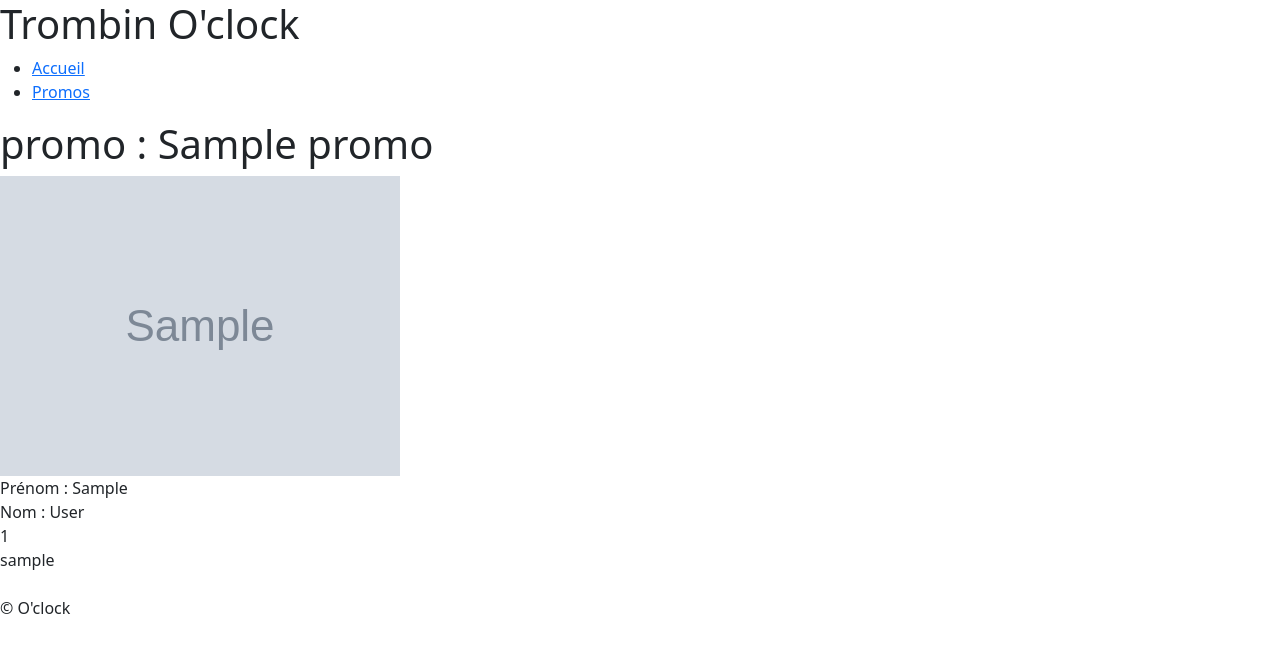
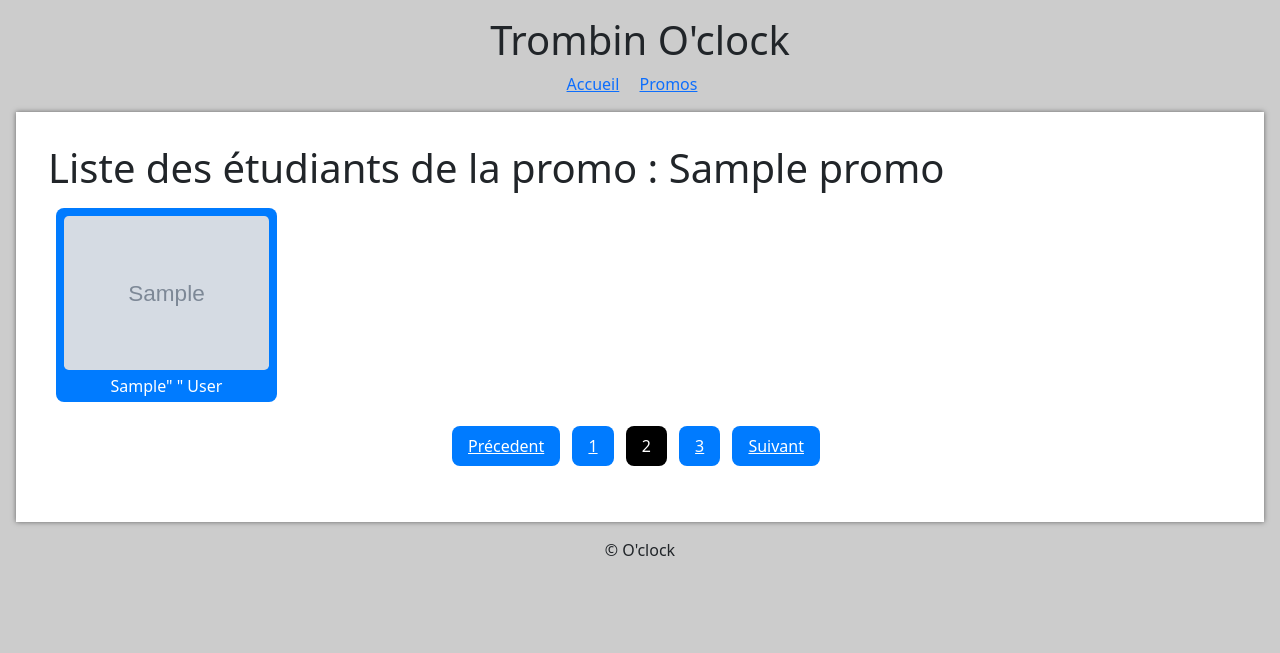
Before and after one commit to BenarroudjChristophe/saison04, a Node server app: template app/views/studentList.ejs in a window 1280 px wide. Shown: the top 653 px of the page. Run offline with Node 20, Linux system fonts and the light colour scheme; the template is opened without the code that fills it: most values are stand-ins (such as "Sample title", 1, 10 or a date in 2020); grey boxes marked "Sample" are stand-in pictures; some libraries are stand-ins or nearby versions.

Commit message:
correction

```diff
--- a/app/controllers/studentController.js
+++ b/app/controllers/studentController.js
@@ -3,7 +3,7 @@ const promoController = require("./promoController");
 const promos = require("../../data/promos.json");
 
 const studentController = {
-  studentDetail(req, res) {
+  studentList(req, res) {
     const promoId = req.params.id;
 
     const foundPromo = promos.find((p) => p.id == promoId);
--- a/app/router.js
+++ b/app/router.js
@@ -8,6 +8,6 @@ const router = Router();
 router.get("/", mainController.homePage);
 router.get("/promo", promoController.promoList);
 router.get("/promo/:id", promoController.promoDetail);
-router.get("/promo/:id/students", studentController.studentDetail);
+router.get("/promo/:id/students", studentController.studentList);
 
 module.exports = router;
--- a/app/views/home.ejs
+++ b/app/views/home.ejs
@@ -16,8 +16,7 @@
         <a href="<%= promo.github_organization %>">Lien github</a>
             <% } %>
         </div>
-    </body>
-    </html>
+
 
 
     <%- include('./partials/footer') %>
--- a/app/views/partials/header.ejs
+++ b/app/views/partials/header.ejs
@@ -8,7 +8,7 @@
     <meta http-equiv="X-UA-Compatible" content="ie=edge">
     <title>Trombin O'clock</title>
     <link rel="stylesheet" href="https://cdn.rawgit.com/twbs/bootstrap/v4-dev/dist/css/bootstrap-reboot.css">
-    <link rel="stylesheet" href="css/style.css">
+    <link rel="stylesheet" href="/css/style.css">
 </head>
 
 <body>
@@ -16,8 +16,8 @@
         <h1>Trombin O'clock</h1>
         <nav>
             <ul>
-                <li><a href="/">Accueil</a></li>
-                <li><a href="/promo">Promos</a></li>
+                <li><a class="header__nav--a" href="/">Accueil</a></li>
+                <li><a class="header__nav--a" href="/promo">Promos</a></li>
             </ul>
         </nav>
     </header>
--- a/app/views/promoList.ejs
+++ b/app/views/promoList.ejs
@@ -20,7 +20,7 @@
     </nav>
     <% } %>
 
-    </main>
+</main>
 
 
 
--- a/app/views/studentList.ejs
+++ b/app/views/studentList.ejs
@@ -1,22 +1,31 @@
 <%- include('./partials/header') %>
 
-<div>
+<main>
+    <h1>Liste des étudiants de la promo : <%= foundPromo.name %></h1>
+    <ul class="cards">
+        <% for (const student of promo) { %>
+        <li class="card">
+            <a href="https://github.com/<%= student.github_username %>">
+                <figure>
+                    <img src="<%= student.profile_picture_url %>" alt="Student's picture">
+                    <figcaption><%= student.first_name %>"  " <%= student.last_name %></figcaption>
+                </figure>
+            </a>
+        </li>
+        <% } %>
+    </ul>
+
+    <nav class="pagination">
+        <ul>
+            <li><a href="#">Précedent</a></li>
+            <li><a href="#">1</a></li>
+            <li class="active"><span>2</span></li>
+            <li><a href="#">3</a></li>
+            <li><a href="#">Suivant</a></li>
+        </ul>
+    </nav>
+    </main>
 
 
 
-
-
-    <h1>promo : <%= foundPromo.name %></h1>
-    <% for (const student of promo) { %>
-        <img src="<%= student.profile_picture_url %>"" alt="Student's picture">
-        <div> Prénom : <%= student.first_name %> </div>
-        <div> Nom : <%= student.last_name %> </div>
-        <div> <%= student.id %> </div>
-        <div> <%= student.github_username %> </div><br>
-
-
-    <% } %>
-
-</div>
-
 <%- include('./partials/footer') %>
--- a/index.js
+++ b/index.js
@@ -14,6 +14,6 @@ app.use(express.static("public"));
 
 app.use(router);
 
-app.listen(port, () => {
-  console.log(`listening on port ${port}`);
+app.listen(process.env.PORT, () => {
+  console.log(`projet démarré : http://localhost:${process.env.PORT}`);
 });
--- a/public/css/style.css
+++ b/public/css/style.css
@@ -0,0 +1,192 @@
+body {
+    background-color: #ccc;
+}
+
+header,
+main,
+footer {
+    margin: 1em;
+}
+
+header,
+footer {
+    text-align: center;
+}
+
+main {
+    background-color: #fff;
+    padding: 2em;
+    box-shadow: 0 0 5px rgba(0, 0, 0, 0.5);
+}
+
+nav ul {
+    padding: 0;
+}
+
+nav ul li {
+    display: inline;
+    margin-right: 1em;
+}
+
+form {
+    width: 100%;
+    max-width: 500px;
+    margin: 2em auto 0;
+}
+
+form p {
+    display: flex;
+    justify-content: space-between;
+    flex-wrap: wrap;
+    align-items: center;
+    line-height: 1.5em;
+}
+
+form p label {
+    margin: 0;
+}
+
+form input,
+form select {
+    border: solid 1px #ccc;
+    border-radius: 5px;
+    padding: 0.5em;
+    width: 20em;
+}
+
+form button {
+    background-color: #007bff;
+    color: #fff;
+    border-radius: 0.5em;
+    width: 100%;
+    margin-top: 1em;
+    line-height: 2em;
+    font-weight: bold;
+}
+
+form button:hover {
+    background-color: #ccc;
+}
+
+form button:active {
+    outline: none;
+}
+
+.cards {
+    display: flex;
+    list-style: none;
+    flex-wrap: wrap;
+    padding: 0;
+    text-align: center;
+}
+
+.cards a {
+    display: block;
+    text-decoration: none;
+}
+
+.cards li {
+    width: 100%;
+    padding: 0.5em;
+}
+
+.cards .card a {
+    background-color: #007bff;
+    color: #fff;
+    border-radius: 0.5em;
+    padding: 0.5em;
+}
+
+.cards .card figure {
+    margin: 0;
+}
+
+.cards .card figcaption {
+    line-height: 1em;
+    margin-top: 0.5em;
+}
+
+.cards .card img {
+    border-radius: 0.3em;
+    width: 100%;
+}
+
+.cards .card a:hover {
+    background-color: #0056b3;
+}
+
+.student {
+    display: flex;
+    flex-wrap: wrap;
+}
+
+.student .student-avatar {
+    width: 100%;
+}
+
+.student .student-avatar img {
+    width: 100%;
+}
+
+.student .student-description {
+    width: 100%;
+    padding: 1em;
+}
+
+.student em {
+    font-style: normal;
+    font-weight: bold;
+}
+
+.pagination {
+    display: flex;
+    justify-content: center;
+}
+
+.pagination li {
+    display: inline-block;
+    margin: 0 0.5em 0.5em 0;
+}
+
+.pagination li a,
+.pagination li span {
+    display: inline-block;
+    background-color: #007bff;
+    color: #fff;
+    border-radius: 0.5em;
+    padding: 0.5em 1em;
+}
+
+.pagination li a:hover {
+    background-color: #0056b3;
+    text-decoration: none;
+}
+
+.pagination li span {
+    background-color: #000;
+}
+
+@media (min-width: 600px) {
+    .cards li {
+        width: 33%;
+    }
+
+    .student {
+        flex-wrap: nowrap;
+    }
+
+    .student .student-avatar {
+        width: 250px;
+    }
+
+    .student .student-description {
+        width: 100%;
+        padding: 0 1em 1em 1em;
+    }
+}
+
+@media (min-width: 900px) {
+    .cards li {
+        width: 20%;
+    }
+}
```
Also changed, not shown: 1 other file.
